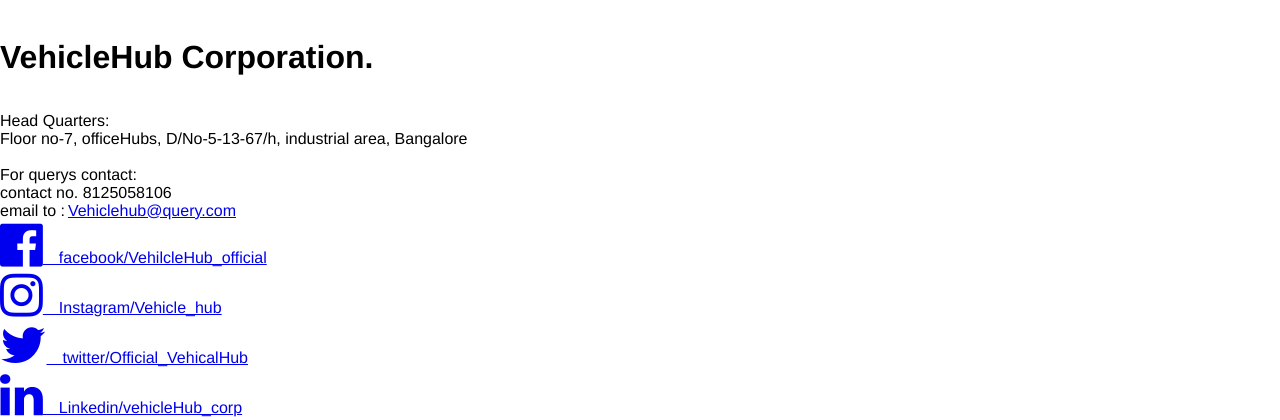
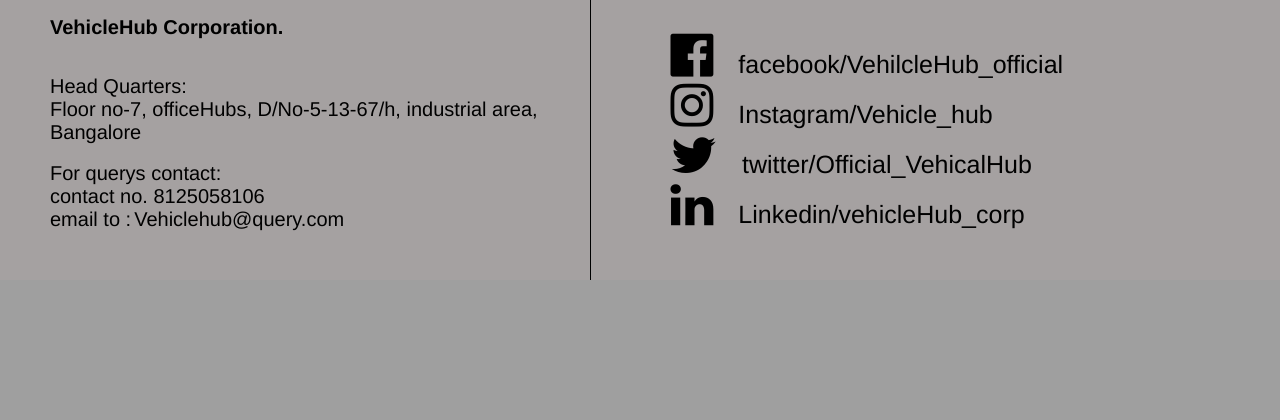
Before and after one commit to dbms-blr-amrita/dbms-blr-amrita.github.io, a PHP site: page / in a window 1280 px wide. Shown: the part 2848-3268 px from the top of the page. After the commit the page ends 3128 px from the top, so only its background shows below. Run offline with PHP 8.4, Linux system fonts and the light colour scheme.

Commit message:
Update main.css

```diff
--- a/css/main.css
+++ b/css/main.css
@@ -131,3 +131,39 @@
     font-size: 40px;
     margin-left: 30px;
 }
+
+footer{
+    display: flex;
+    box-shadow: 2px 2px 2px 2px black;
+    background-color: #a5a1a1;
+}
+
+.footer_details{
+    box-shadow: inset;
+    width : 50%;
+}
+.footer_links a{
+    color : black;
+    margin-left: 30px;
+    text-decoration: none;
+    font-size: 25px;
+}
+.footer_links{
+    padding: 50px;
+    border-left :1px solid rgb(0, 0, 0);
+    width : 50%;
+}
+
+.footer_links a:hover{
+    color : white;
+}
+
+.footer_details p,h1,a{
+    margin-left : 50px;
+    font-size: 20px;
+}
+
+.footer_details a{
+    text-decoration: none;
+    color : black;
+}
```
